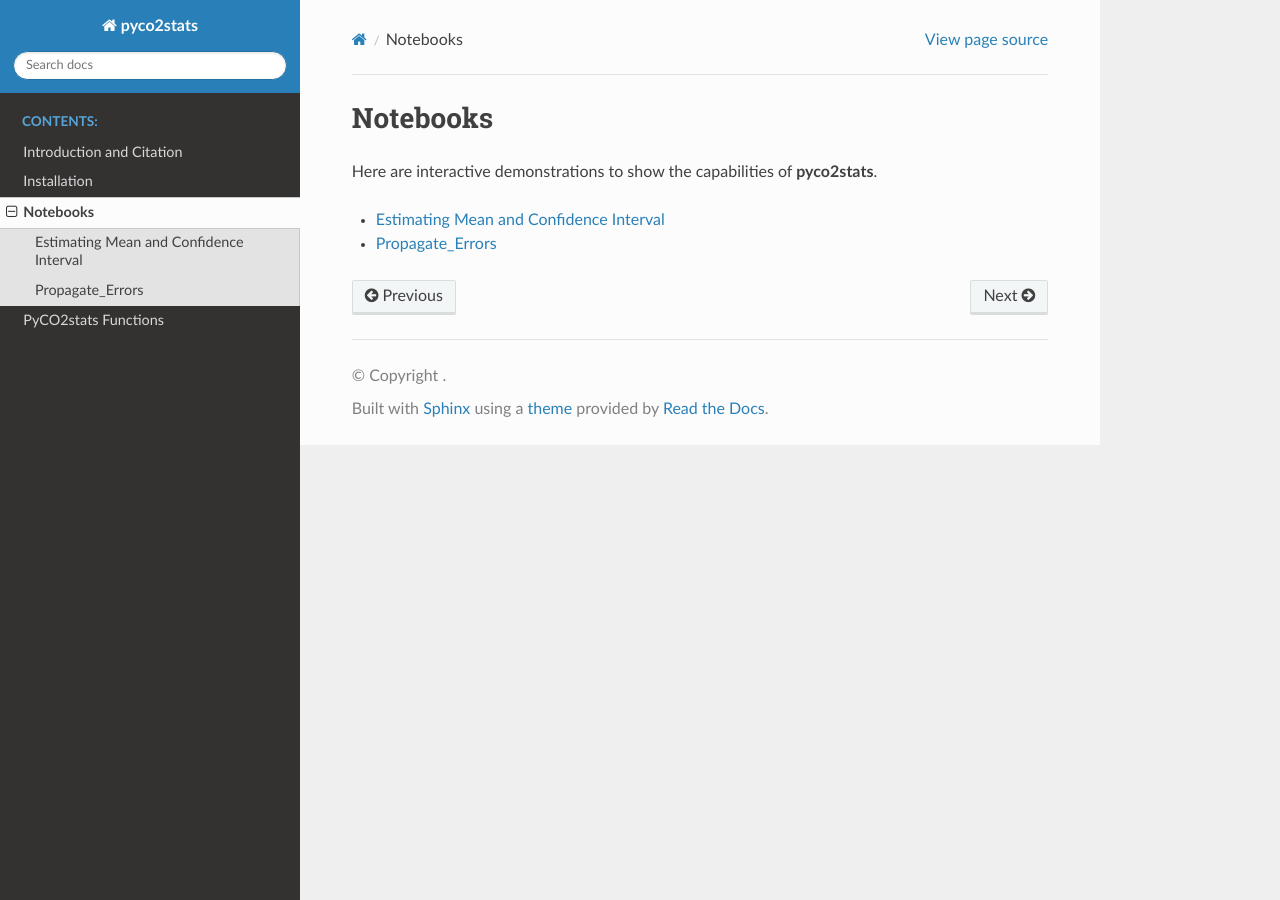
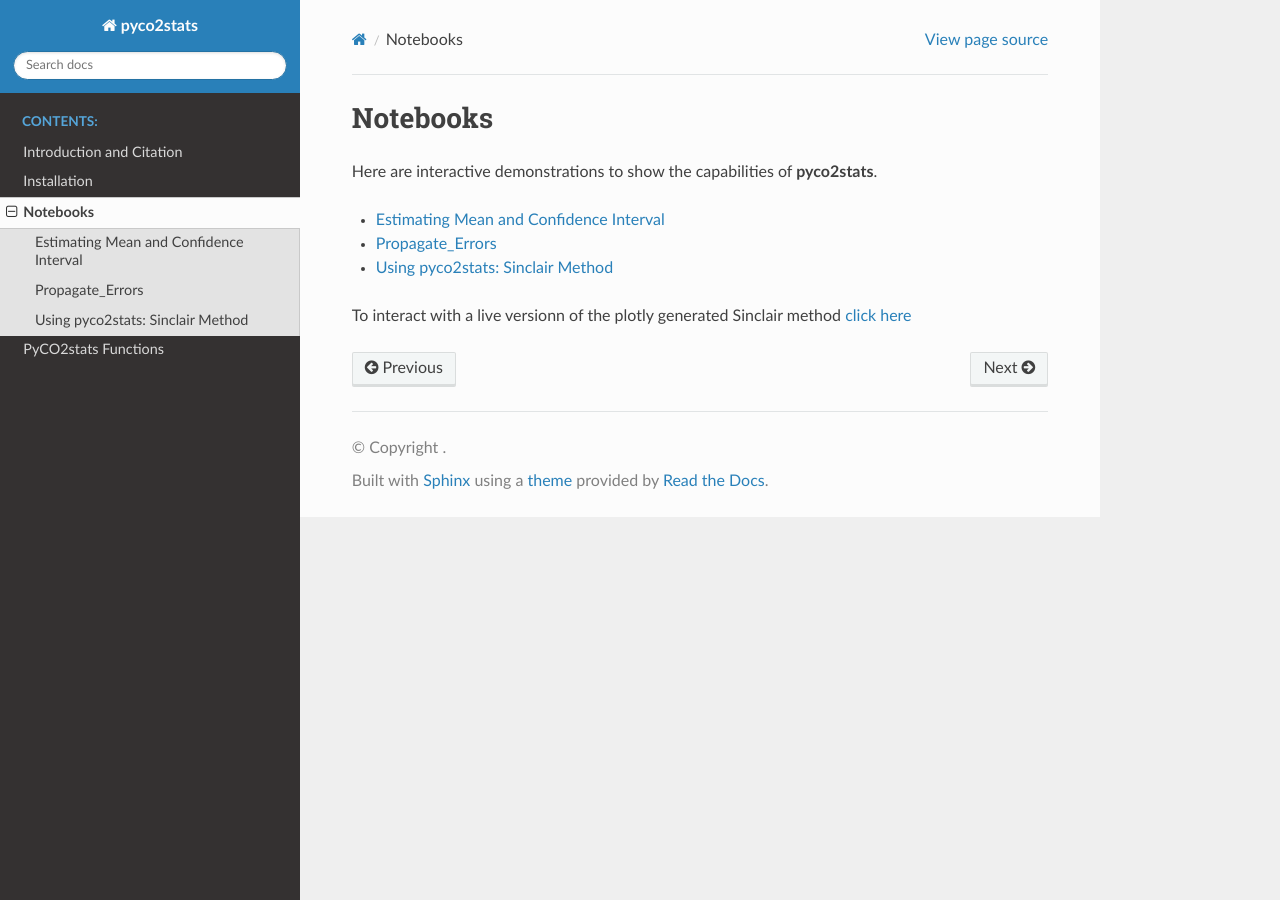
Before and after one commit to AIVolcanoLab/pyco2stats, a Sphinx documentation site: the page built from docs/notebooks.rst, in a window 1280 px wide. Built offline with Sphinx 7.4.7 and the Read the Docs theme 3.1.0, drawn with Linux system fonts in a browser that asks for light colours; pages that are not in the unit, such as notebooks, are missing from menus.

Commit message:
Update notebooks.rst

```diff
--- a/docs/notebooks.rst
+++ b/docs/notebooks.rst
@@ -10,3 +10,6 @@ Here are interactive demonstrations to show the capabilities of **pyco2stats**.
    notebooks/GMM2.ipynb
    notebooks/Stats.ipynb
    notebooks/Montecarlo.ipynb
+   notebooks/Sinclair_Method_rev_1.ipynb
+
+To interact with a live versionn of the plotly generated Sinclair method `click here <../_static/Sinclair_Method_plotlyonly.html>`_
```
